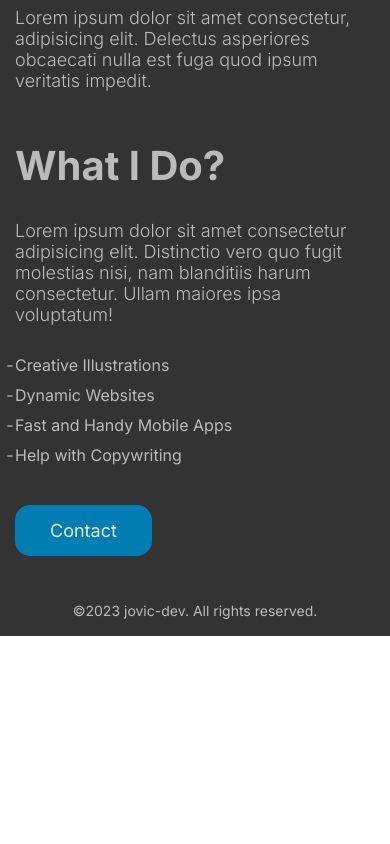
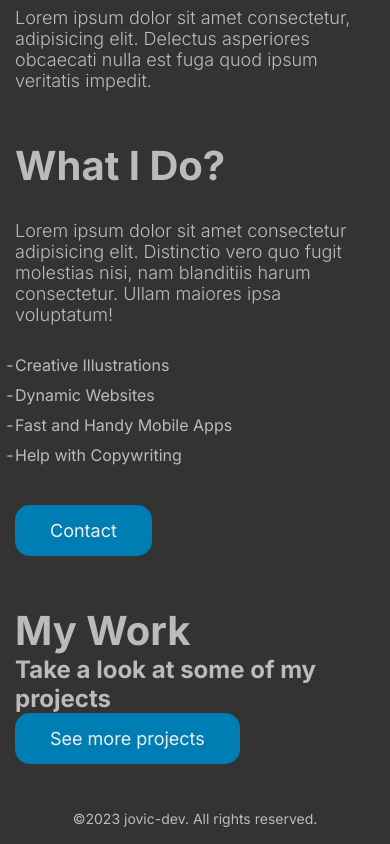
Before and after one commit to MirosBL45/jovic-dev, a Next.js app: page / in a window 390 px wide. Shown: the part 1999-2843 px from the top of the page. Before the commit the page ends 2635 px from the top, so only its background shows below. Built offline with nearby package versions, Linux system fonts and the light colour scheme; no server answers.

Commit message:
added portfolio in home page

```diff
--- a/src/app/page.js
+++ b/src/app/page.js
@@ -7,6 +7,7 @@ import Hero from 'public/hero.svg';
 //components
 import LinkButton from '@/components/Buttons/LinkButton';
 import About from '@/components/about/About';
+import Portfolio from '@/components/portfolio/Portfolio';
 
 // style
 import styles from './page.module.css';
@@ -31,6 +32,7 @@ export default function Home() {
         </div>
       </main>
       <About />
+      <Portfolio />
     </>
   );
 }
--- a/src/components/about/About.jsx
+++ b/src/components/about/About.jsx
@@ -63,7 +63,7 @@ function About() {
               <li key={id}>{text}</li>
             ))}
           </ul>
-          <LinkButton text={'Contact'} url={'/contact'} />
+          <LinkButton title={'Contact'} text={'Contact'} url={'/contact'} />
         </article>
       </section>
     </div>
--- /dev/null
+++ b/src/components/portfolio/Portfolio.jsx
@@ -0,0 +1,23 @@
+//components
+import LinkButton from '@/components/Buttons/LinkButton';
+
+// style
+import styles from './portfolio.module.css';
+
+function Portfolio() {
+  return (
+    <div className={styles.container}>
+      <header>
+        <h2>My Work</h2>
+        <h3>Take a look at some of my projects</h3>
+      </header>
+      <LinkButton
+        title={'See more projects'}
+        text={'See more projects'}
+        url={'/portfolio'}
+      />
+    </div>
+  );
+}
+
+export default Portfolio;
--- /dev/null
+++ b/src/components/portfolio/portfolio.module.css
@@ -0,0 +1,16 @@
+.container {
+  padding-top: 170px;
+}
+
+/* MEDIA QUERIES (small screens) */
+@media screen and (max-width: 600px) {
+  .container {
+    padding-top: 100px;
+  }
+}
+/* MEDIA QUERIES (very small screens) */
+@media screen and (max-width: 600px) {
+  .container {
+    padding-top: 50px;
+  }
+}
--- /dev/null
+++ b/src/components/portfolio/portfolio.module.scss
@@ -0,0 +1,17 @@
+.container {
+    padding-top: 170px;
+}
+
+/* MEDIA QUERIES (small screens) */
+@media screen and (max-width: 600px) {
+    .container {
+        padding-top: 100px;
+    }
+}
+
+/* MEDIA QUERIES (very small screens) */
+@media screen and (max-width: 600px) {
+    .container {
+        padding-top: 50px;
+    }
+}
```
